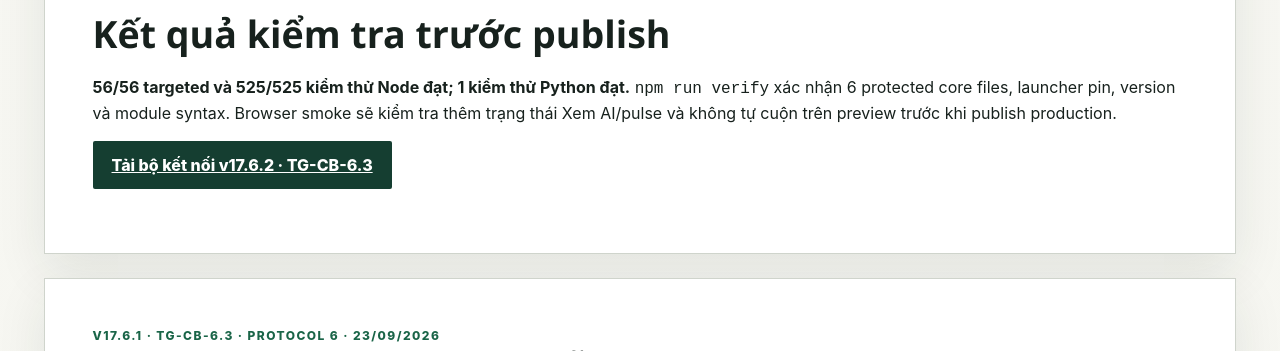
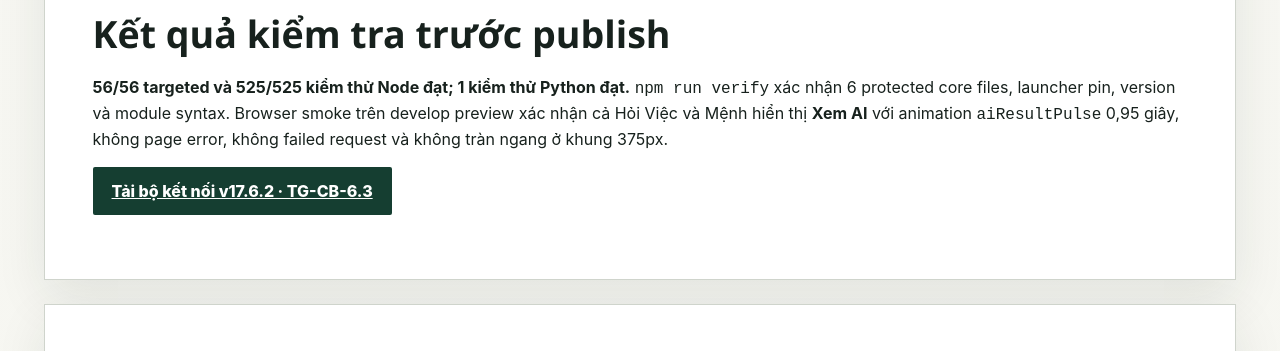
Before and after one commit to dinhtrongddr-dev/KY-MON-DON-GIAP, a website: page dist/audit.html in a window 1280 px wide. Shown: the part 812-1163 px from the top of the page. Drawn offline with Linux system fonts and the light colour scheme.

Commit message:
docs: record AI-ready browser audit

```diff
--- a/dist/audit.html
+++ b/dist/audit.html
@@ -11,7 +11,7 @@
 <article><h3>Giảm chuyển động</h3><p>Thiết bị bật Reduce Motion sẽ không chạy animation liên tục; nút dùng viền nổi bật cố định thay thế.</p></article>
 </div>
 <h2>Bảo vệ</h2><p>Chỉ bài luận hợp lệ mới kích hoạt trạng thái Xem AI. Trường hợp cần bổ sung thông tin, lỗi AI, hủy lượt hoặc thay đổi dữ liệu không được giữ cảnh báo kết quả cũ. Không thay engine, protocol hoặc logic deterministic.</p>
-<h2>Kết quả kiểm tra trước publish</h2><p><strong>56/56 targeted và 525/525 kiểm thử Node đạt; 1 kiểm thử Python đạt.</strong> <code>npm run verify</code> xác nhận 6 protected core files, launcher pin, version và module syntax. Browser smoke sẽ kiểm tra thêm trạng thái Xem AI/pulse và không tự cuộn trên preview trước khi publish production.</p>
+<h2>Kết quả kiểm tra trước publish</h2><p><strong>56/56 targeted và 525/525 kiểm thử Node đạt; 1 kiểm thử Python đạt.</strong> <code>npm run verify</code> xác nhận 6 protected core files, launcher pin, version và module syntax. Browser smoke trên develop preview xác nhận cả Hỏi Việc và Mệnh hiển thị <strong>Xem AI</strong> với animation <code>aiResultPulse</code> 0,95 giây, không page error, không failed request và không tràn ngang ở khung 375px.</p>
 <p><a class="button button-primary" href="./downloads/ky-mon-ai.zip">Tải bộ kết nối v17.6.2 · TG-CB-6.3</a></p></section>
 <section class="audit-section" id="release-17-6-1"><p class="eyebrow">v17.6.1 · TG-CB-6.3 · protocol 6 · 23/09/2026</p><h1>Chọn ngày tự quét giờ · vẫn giữ chế độ giờ cụ thể</h1>
 <p>v17.6.1 nâng trải nghiệm <strong>Chọn thời điểm</strong> mà không đổi lõi lập bàn hay protocol AI. Người dùng có thể chỉ chọn 2–12 ngày; website tự quét 12 thời thần Tý–Hợi trong từng ngày, lấy mốc đứng đầu theo đúng bộ lọc deterministic hiện có rồi mới so sánh giữa các ngày. Khi đã có lịch hẹn sẵn, chế độ <strong>Giờ cụ thể</strong> vẫn nhận ngày · giờ · phút như trước.</p>
```
Also changed, not shown: 1 other file.
